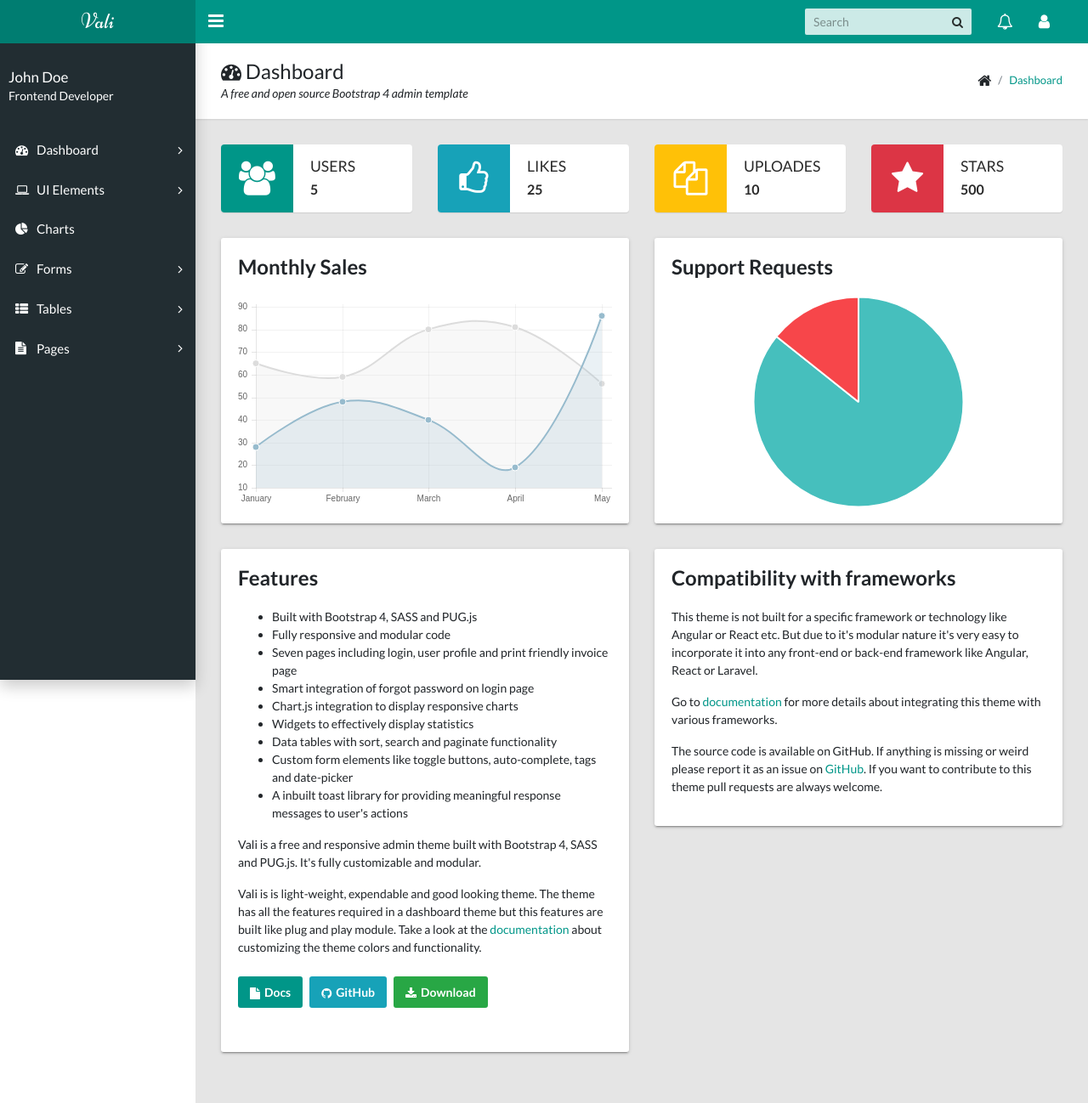
After one commit to AkramChauhan/Vali-Bootstrap-Admin-Panel-Template-PHP-Boiler-Plate, a PHP site: page /dashboard.php in a window 1280 px wide. The commit adds this page. Shown: the whole page at 85% size. Run offline with PHP 8.4, Linux system fonts and the light colour scheme.

Commit message:
Added Another dashboard version (index-2)

```diff
--- /dev/null
+++ b/dashboard.php
@@ -0,0 +1,74 @@
+<!DOCTYPE html>
+<html lang="en">
+  <head>
+    <?php
+      //load Meta Tags
+      include "includes/meta.php";
+      //load CSS Files
+      include "includes/load_css.php";
+    ?>
+  </head>
+
+  <body class="app sidebar-mini rtl">
+    <!-- Navbar-->
+    <?php include "includes/header.php"; ?>
+
+    <!-- Page Conte t -->
+    <main class="app-content">
+      <?php include "pages/index-2.php"; ?>
+    </main>
+
+    <!-- Load Scripts-->
+    <?php include "includes/load_js.php"; ?>
+
+    <!-- Page specific javascripts-->
+    <script type="text/javascript" src="js/plugins/chart.js"></script>
+    <script type="text/javascript">
+      var data = {
+      	labels: ["January", "February", "March", "April", "May"],
+      	datasets: [
+      		{
+      			label: "My First dataset",
+      			fillColor: "rgba(220,220,220,0.2)",
+      			strokeColor: "rgba(220,220,220,1)",
+      			pointColor: "rgba(220,220,220,1)",
+      			pointStrokeColor: "#fff",
+      			pointHighlightFill: "#fff",
+      			pointHighlightStroke: "rgba(220,220,220,1)",
+      			data: [65, 59, 80, 81, 56]
+      		},
+      		{
+      			label: "My Second dataset",
+      			fillColor: "rgba(151,187,205,0.2)",
+      			strokeColor: "rgba(151,187,205,1)",
+      			pointColor: "rgba(151,187,205,1)",
+      			pointStrokeColor: "#fff",
+      			pointHighlightFill: "#fff",
+      			pointHighlightStroke: "rgba(151,187,205,1)",
+      			data: [28, 48, 40, 19, 86]
+      		}
+      	]
+      };
+      var pdata = [
+      	{
+      		value: 300,
+      		color: "#46BFBD",
+      		highlight: "#5AD3D1",
+      		label: "Complete"
+      	},
+      	{
+      		value: 50,
+      		color:"#F7464A",
+      		highlight: "#FF5A5E",
+      		label: "In-Progress"
+      	}
+      ]
+
+      var ctxl = $("#lineChartDemo").get(0).getContext("2d");
+      var lineChart = new Chart(ctxl).Line(data);
+
+      var ctxp = $("#pieChartDemo").get(0).getContext("2d");
+      var pieChart = new Chart(ctxp).Pie(pdata);
+    </script>
+  </body>
+</html>
--- a/includes/left_sidebar.php
+++ b/includes/left_sidebar.php
@@ -6,11 +6,25 @@
     </div>
   </div>
   <ul class="app-menu">
-    <li>
-      <a class="app-menu__item active" href="index.php"
+    <li class="treeview">
+      <a class="app-menu__item" href="#" data-toggle="treeview"
         ><i class="app-menu__icon fa fa-dashboard"></i
-        ><span class="app-menu__label">Dashboard</span></a
-      >
+        ><span class="app-menu__label">Dashboard</span
+        ><i class="treeview-indicator fa fa-angle-right"></i
+      ></a>
+      <ul class="treeview-menu">
+        <li>
+          <a class="treeview-item" href="index.php"
+            ><i class="icon fa fa-circle-o"></i> Dashboard 1</a
+          >
+        </li>
+        <li>
+          <a class="treeview-item" href="dashboard.php"
+            ><i class="icon fa fa-circle-o"></i> Dashboard 2</a
+          >
+        </li>
+        </li>
+      </ul>
     </li>
     <li class="treeview">
       <a class="app-menu__item" href="#" data-toggle="treeview"
--- /dev/null
+++ b/pages/index-2.php
@@ -0,0 +1,93 @@
+      <div class="app-title">
+        <div>
+          <h1><i class="fa fa-dashboard"></i> Dashboard</h1>
+          <p>A free and open source Bootstrap 4 admin template</p>
+        </div>
+        <ul class="app-breadcrumb breadcrumb">
+          <li class="breadcrumb-item"><i class="fa fa-home fa-lg"></i></li>
+          <li class="breadcrumb-item"><a href="#">Dashboard</a></li>
+        </ul>
+      </div>
+      <div class="row">
+        <div class="col-md-6 col-lg-3">
+          <div class="widget-small primary coloured-icon"><i class="icon fa fa-users fa-3x"></i>
+            <div class="info">
+              <h4>Users</h4>
+              <p><b>5</b></p>
+            </div>
+          </div>
+        </div>
+        <div class="col-md-6 col-lg-3">
+          <div class="widget-small info coloured-icon"><i class="icon fa fa-thumbs-o-up fa-3x"></i>
+            <div class="info">
+              <h4>Likes</h4>
+              <p><b>25</b></p>
+            </div>
+          </div>
+        </div>
+        <div class="col-md-6 col-lg-3">
+          <div class="widget-small warning coloured-icon"><i class="icon fa fa-files-o fa-3x"></i>
+            <div class="info">
+              <h4>Uploades</h4>
+              <p><b>10</b></p>
+            </div>
+          </div>
+        </div>
+        <div class="col-md-6 col-lg-3">
+          <div class="widget-small danger coloured-icon"><i class="icon fa fa-star fa-3x"></i>
+            <div class="info">
+              <h4>Stars</h4>
+              <p><b>500</b></p>
+            </div>
+          </div>
+        </div>
+      </div>
+      <div class="row">
+        <div class="col-md-6">
+          <div class="tile">
+            <h3 class="tile-title">Monthly Sales</h3>
+            <div class="embed-responsive embed-responsive-16by9">
+              <canvas class="embed-responsive-item" id="lineChartDemo"></canvas>
+            </div>
+          </div>
+        </div>
+        <div class="col-md-6">
+          <div class="tile">
+            <h3 class="tile-title">Support Requests</h3>
+            <div class="embed-responsive embed-responsive-16by9">
+              <canvas class="embed-responsive-item" id="pieChartDemo"></canvas>
+            </div>
+          </div>
+        </div>
+      </div>
+      <div class="row">
+        <div class="col-md-6">
+          <div class="tile">
+            <h3 class="tile-title">Features</h3>
+            <ul>
+              <li>Built with Bootstrap 4, SASS and PUG.js</li>
+              <li>Fully responsive and modular code</li>
+              <li>Seven pages including login, user profile and print friendly invoice page</li>
+              <li>Smart integration of forgot password on login page</li>
+              <li>Chart.js integration to display responsive charts</li>
+              <li>Widgets to effectively display statistics</li>
+              <li>Data tables with sort, search and paginate functionality</li>
+              <li>Custom form elements like toggle buttons, auto-complete, tags and date-picker</li>
+              <li>A inbuilt toast library for providing meaningful response messages to user's actions</li>
+            </ul>
+            <p>Vali is a free and responsive admin theme built with Bootstrap 4, SASS and PUG.js. It's fully customizable and modular.</p>
+            <p>Vali is is light-weight, expendable and good looking theme. The theme has all the features required in a dashboard theme but this features are built like plug and play module. Take a look at the <a href="http://pratikborsadiya.in/blog/vali-admin" target="_blank">documentation</a> about customizing the theme colors and functionality.</p>
+            <p class="mt-4 mb-4"><a class="btn btn-primary mr-2 mb-2" href="http://pratikborsadiya.in/blog/vali-admin" target="_blank"><i class="fa fa-file"></i>Docs</a><a class="btn btn-info mr-2 mb-2" href="https://github.com/pratikborsadiya/vali-admin" target="_blank"><i class="fa fa-github"></i>GitHub</a><a class="btn btn-success mr-2 mb-2" href="https://github.com/pratikborsadiya/vali-admin/archive/master.zip" target="_blank"><i class="fa fa-download"></i>Download</a></p>
+          </div>
+        </div>
+        <div class="col-md-6">
+          <div class="tile">
+            <h3 class="tile-title">Compatibility with frameworks</h3>
+            <p>This theme is not built for a specific framework or technology like Angular or React etc. But due to it's modular nature it's very easy to incorporate it into any front-end or back-end framework like Angular, React or Laravel.</p>
+            <p>Go to <a href="http://pratikborsadiya.in/blog/vali-admin" target="_blank">documentation</a> for more details about integrating this theme with various frameworks.</p>
+            <p>The source code is available on GitHub. If anything is missing or weird please report it as an issue on <a href="https://github.com/pratikborsadiya/vali-admin" target="_blank">GitHub</a>. If you want to contribute to this theme pull requests are always welcome.</p>
+          </div>
+        </div>
+      </div>
+    </body>
+</html>
```
